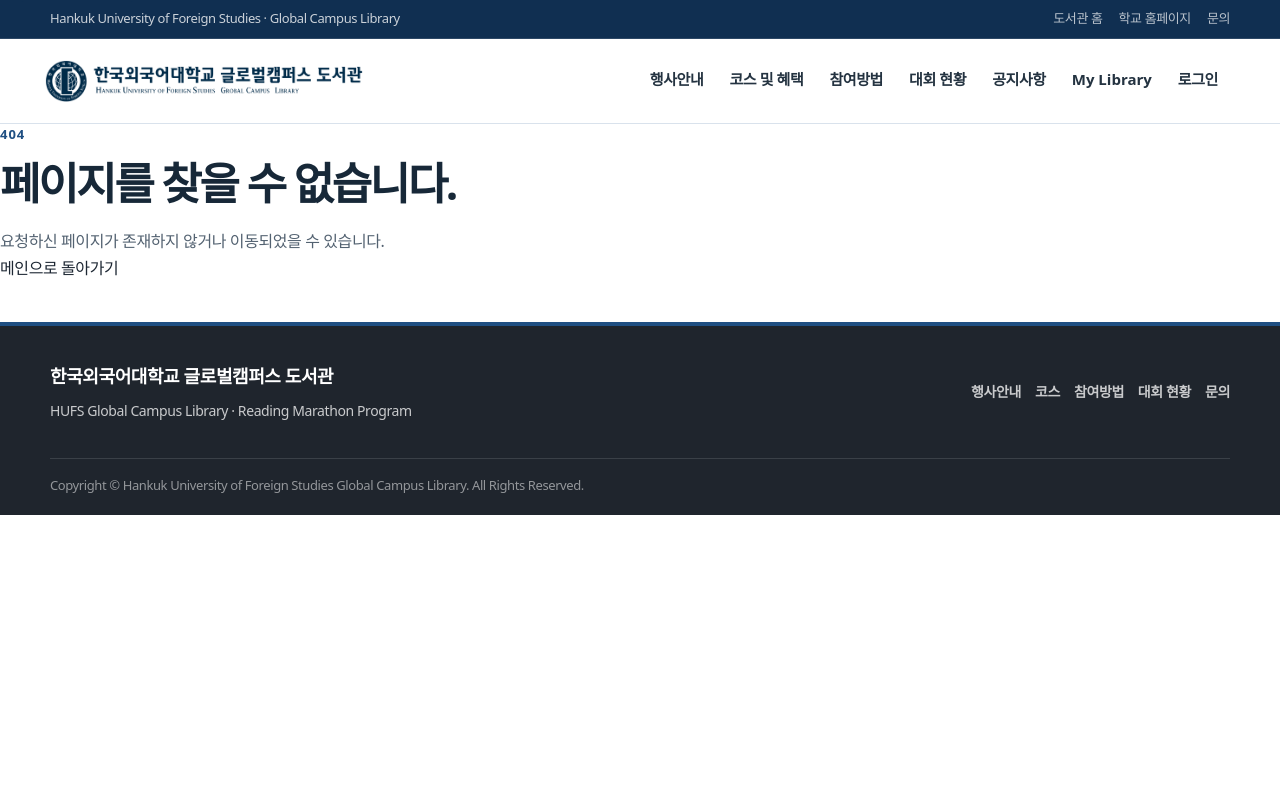
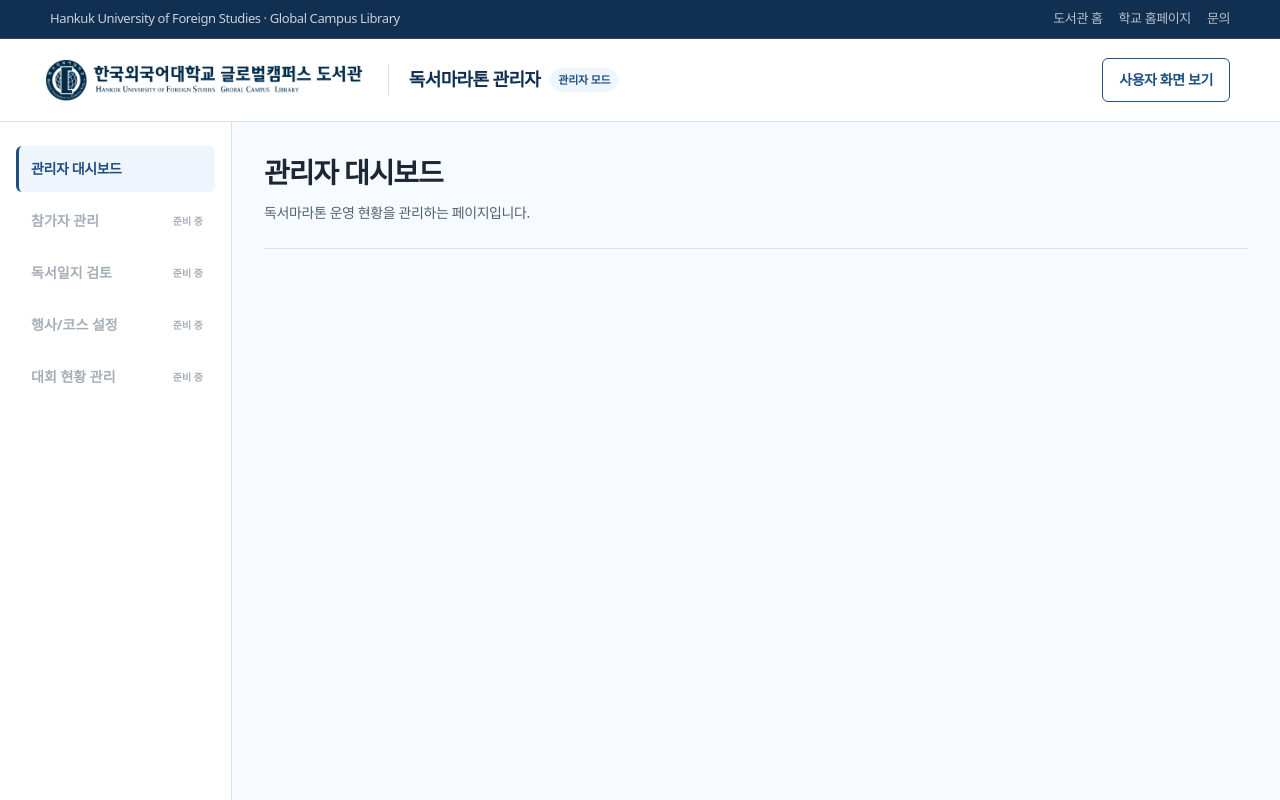
Before and after one commit to HUFS-Reading-Marathon/pagepace-fe, a React (Vite) app: page /admin in a window 1280 px wide. Built offline with nearby package versions, Linux system fonts and the light colour scheme.

Commit message:
feat:관리자 대시보드 페이지

```diff
--- /dev/null
+++ b/src/components/admin/AdminHeader.tsx
@@ -0,0 +1,66 @@
+import { Link } from 'react-router-dom';
+
+function AdminHeader() {
+  return (
+    <>
+      <a className="skip-link" href="#admin-main">
+        본문 바로가기
+      </a>
+
+      <div className="topbar" role="region" aria-label="도서관 바로가기">
+        <div className="wrap topbar-inner">
+          <div className="topbar-title">
+            Hankuk University of Foreign Studies · Global Campus Library
+          </div>
+
+          <nav className="topbar-links" aria-label="상단 유틸리티">
+            <a
+              href="https://lib.hufs.ac.kr/global/"
+              target="_blank"
+              rel="noopener noreferrer"
+            >
+              도서관 홈
+            </a>
+
+            <a
+              href="https://www.hufs.ac.kr/"
+              target="_blank"
+              rel="noopener noreferrer"
+            >
+              학교 홈페이지
+            </a>
+
+            <a href="/#contact">문의</a>
+          </nav>
+        </div>
+      </div>
+
+      <header className="site-header admin-header">
+        <div className="wrap header-main admin-header__inner">
+          <Link
+            to="/admin"
+            className="brand admin-header__brand"
+            aria-label="독서마라톤 관리자 대시보드로 이동"
+          >
+            <img
+              className="admin-header__logo"
+              src="/hufs_global_library_logo.png"
+              alt="한국외국어대학교 글로벌캠퍼스 도서관"
+            />
+
+            <span className="admin-header__title">
+              독서마라톤 관리자
+              <span className="admin-header__mode-badge">관리자 모드</span>
+            </span>
+          </Link>
+
+          <Link to="/" className="admin-header__user-link">
+            사용자 화면 보기
+          </Link>
+        </div>
+      </header>
+    </>
+  );
+}
+
+export default AdminHeader;
--- /dev/null
+++ b/src/components/admin/AdminSidebar.tsx
@@ -0,0 +1,71 @@
+import { NavLink } from 'react-router-dom';
+
+const ADMIN_MENUS = [
+  {
+    label: '관리자 대시보드',
+    path: '/admin',
+    enabled: true,
+  },
+  {
+    label: '참가자 관리',
+    path: '/admin/participants',
+    enabled: false,
+  },
+  {
+    label: '독서일지 검토',
+    path: '/admin/logs',
+    enabled: false,
+  },
+  {
+    label: '행사/코스 설정',
+    path: '/admin/event',
+    enabled: false,
+  },
+  {
+    label: '대회 현황 관리',
+    path: '/admin/status',
+    enabled: false,
+  },
+] as const;
+
+function AdminSidebar() {
+  return (
+    <aside className="admin-sidebar">
+      <nav aria-label="관리자 메뉴">
+        <ul className="admin-sidebar__menu">
+          {ADMIN_MENUS.map((menu) => (
+            <li className="admin-sidebar__item" key={menu.path}>
+              {menu.enabled ? (
+                <NavLink
+                  to={menu.path}
+                  end
+                  className={({ isActive }) =>
+                    [
+                      'admin-sidebar__link',
+                      isActive ? 'admin-sidebar__link--active' : '',
+                    ]
+                      .filter(Boolean)
+                      .join(' ')
+                  }
+                >
+                  {menu.label}
+                </NavLink>
+              ) : (
+                <button
+                  type="button"
+                  className="admin-sidebar__link admin-sidebar__link--disabled"
+                  disabled
+                >
+                  <span>{menu.label}</span>
+                  <small className="admin-sidebar__status">준비 중</small>
+                </button>
+              )}
+            </li>
+          ))}
+        </ul>
+      </nav>
+    </aside>
+  );
+}
+
+export default AdminSidebar;
--- /dev/null
+++ b/src/layouts/AdminLayout.tsx
@@ -0,0 +1,22 @@
+import { Outlet } from 'react-router-dom';
+import AdminHeader from '../components/admin/AdminHeader';
+import AdminSidebar from '../components/admin/AdminSidebar';
+import '../styles/admin.css';
+
+function AdminLayout() {
+  return (
+    <div className="admin-layout">
+      <AdminHeader />
+
+      <div className="admin-layout__body">
+        <AdminSidebar />
+
+        <main id="admin-main" className="admin-layout__main">
+          <Outlet />
+        </main>
+      </div>
+    </div>
+  );
+}
+
+export default AdminLayout;
--- /dev/null
+++ b/src/pages/admin/AdminDashboardPage.tsx
@@ -0,0 +1,12 @@
+function AdminDashboardPage() {
+  return (
+    <section className="admin-page">
+      <header className="admin-page__header">
+        <h1>관리자 대시보드</h1>
+        <p>독서마라톤 운영 현황을 관리하는 페이지입니다.</p>
+      </header>
+    </section>
+  );
+}
+
+export default AdminDashboardPage;
--- a/src/routes/AppRouter.tsx
+++ b/src/routes/AppRouter.tsx
@@ -1,7 +1,9 @@
-import { BrowserRouter, Route, Routes } from 'react-router-dom';
+import { BrowserRouter, Outlet, Route, Routes } from 'react-router-dom';
+import AdminLayout from '../layouts/AdminLayout';
 import Header from '../components/layout/Header';
 import Footer from '../components/layout/Footer';
 import { LoginPage, ApplyPage, ApplyPendingPage } from '../pages/auth';
+import AdminDashboardPage from '../pages/admin/AdminDashboardPage';
 import NotFoundPage from '../pages/error';
 import MainPage from '../pages/main';
 import MyPage from '../pages/my';
@@ -12,12 +14,25 @@ import {
 } from '../pages/logs';
 import MarathonStatusPage from '../pages/status';
 
+function UserLayout() {
+  return (
+    <>
+      <Header />
+      <Outlet />
+      <Footer />
+    </>
+  );
+}
+
 function AppRouter() {
   return (
     <BrowserRouter>
-      <Header />
+      <Routes>
+        <Route path="/admin" element={<AdminLayout />}>
+          <Route index element={<AdminDashboardPage />} />
+        </Route>
 
-      <Routes>
+        <Route element={<UserLayout />}>
           <Route path="/" element={<MainPage />} />
           <Route path="/login" element={<LoginPage />} />
           <Route path="/signup" element={<ApplyPage />} />
@@ -32,9 +47,8 @@ function AppRouter() {
           <Route path="/status" element={<MarathonStatusPage />} />
 
           <Route path="*" element={<NotFoundPage />} />
+        </Route>
       </Routes>
-
-      <Footer />
     </BrowserRouter>
   );
 }
--- /dev/null
+++ b/src/styles/admin.css
@@ -0,0 +1,257 @@
+.admin-layout {
+  display: flex;
+  min-height: 100vh;
+  flex-direction: column;
+  background: var(--blue-10);
+  color: var(--ink);
+}
+
+.admin-layout__body {
+  display: flex;
+  min-height: 0;
+  flex: 1;
+  align-items: stretch;
+}
+
+.admin-layout__main {
+  min-width: 0;
+  flex: 1;
+  padding: 32px;
+  overflow-wrap: anywhere;
+}
+
+.admin-header {
+  flex: 0 0 auto;
+}
+
+/* 크기와 정렬은 global.css의 .header-main을 그대로 사용 */
+.admin-header__inner {
+  gap: 28px;
+}
+
+.admin-header__brand {
+  display: flex;
+  min-width: 0;
+  align-items: center;
+  gap: 20px;
+}
+
+.admin-header__logo {
+  display: block;
+  width: auto;
+  height: 42px;
+  flex: 0 0 auto;
+  object-fit: contain;
+  transform: translateX(-5px);
+}
+
+.admin-header__title {
+  display: flex;
+  min-width: 0;
+  padding-left: 20px;
+  align-items: center;
+  gap: 10px;
+  border-left: 1px solid var(--line);
+  color: var(--navy-deep);
+  font-size: 18px;
+  font-weight: 750;
+  letter-spacing: -0.035em;
+  white-space: nowrap;
+}
+
+.admin-header__mode-badge {
+  display: inline-flex;
+  min-height: 24px;
+  padding: 3px 8px;
+  align-items: center;
+  border-radius: 999px;
+  background: var(--blue-20);
+  color: var(--navy-strong);
+  font-size: 11px;
+  font-weight: 700;
+  letter-spacing: -0.02em;
+}
+
+.admin-header__user-link {
+  display: inline-flex;
+  min-height: 42px;
+  padding: 9px 16px;
+  flex: 0 0 auto;
+  align-items: center;
+  justify-content: center;
+  border: 1px solid var(--navy-strong);
+  border-radius: var(--radius);
+  background: var(--surface);
+  color: var(--navy-strong);
+  font-size: 14px;
+  font-weight: 700;
+  transition:
+    background-color 0.15s ease,
+    color 0.15s ease;
+}
+
+.admin-header__user-link:hover {
+  background: var(--navy-strong);
+  color: #fff;
+}
+
+.admin-header__brand:focus-visible,
+.admin-header__user-link:focus-visible,
+.admin-sidebar__link:focus-visible {
+  outline: 3px solid rgba(31, 79, 130, 0.2);
+  outline-offset: 2px;
+}
+
+.admin-sidebar {
+  width: 232px;
+  flex: 0 0 232px;
+  padding: 24px 16px;
+  background: var(--surface);
+  border-right: 1px solid var(--line);
+}
+
+.admin-sidebar__menu {
+  display: flex;
+  margin: 0;
+  padding: 0;
+  flex-direction: column;
+  gap: 6px;
+  list-style: none;
+}
+
+.admin-sidebar__item {
+  min-width: 0;
+}
+
+.admin-sidebar__link {
+  display: flex;
+  width: 100%;
+  min-height: 46px;
+  padding: 10px 12px;
+  align-items: center;
+  justify-content: space-between;
+  gap: 8px;
+  border: 0;
+  border-left: 3px solid transparent;
+  border-radius: var(--radius);
+  background: transparent;
+  color: var(--body);
+  font-size: 14px;
+  font-weight: 650;
+  line-height: 1.4;
+  text-align: left;
+}
+
+.admin-sidebar__link:not(.admin-sidebar__link--disabled):hover {
+  background: var(--blue-10);
+  color: var(--navy-strong);
+}
+
+.admin-sidebar__link--active {
+  border-left-color: var(--navy-strong);
+  background: var(--blue-20);
+  color: var(--navy-strong);
+}
+
+.admin-sidebar__link--disabled {
+  color: var(--muted);
+  opacity: 0.68;
+  cursor: default;
+}
+
+.admin-sidebar__status {
+  flex: 0 0 auto;
+  color: var(--muted);
+  font-size: 10px;
+  font-weight: 600;
+  white-space: nowrap;
+}
+
+.admin-page {
+  width: 100%;
+}
+
+.admin-page__header {
+  padding-bottom: 24px;
+  border-bottom: 1px solid var(--line);
+}
+
+.admin-page__header h1 {
+  margin: 0;
+  color: var(--ink);
+  font-size: 28px;
+  font-weight: 750;
+  line-height: 1.35;
+  letter-spacing: -0.04em;
+}
+
+.admin-page__header p {
+  margin: 9px 0 0;
+  color: var(--body);
+  font-size: 14px;
+}
+
+@media (max-width: 900px) {
+  .admin-header__inner {
+    gap: 18px;
+  }
+
+  .admin-header__brand {
+    gap: 14px;
+  }
+
+  .admin-header__title {
+    padding-left: 14px;
+    font-size: 16px;
+  }
+
+  .admin-sidebar {
+    width: 196px;
+    flex-basis: 196px;
+    padding-inline: 12px;
+  }
+
+  .admin-layout__main {
+    padding: 28px 24px;
+  }
+}
+
+@media (max-width: 700px) {
+  .admin-header__inner {
+    gap: 12px;
+  }
+
+  .admin-header__title {
+    padding-left: 10px;
+    font-size: 14px;
+  }
+
+  .admin-header__mode-badge {
+    display: none;
+  }
+
+  .admin-header__user-link {
+    min-height: 40px;
+    padding-inline: 12px;
+    font-size: 13px;
+  }
+
+  .admin-sidebar {
+    width: 168px;
+    flex-basis: 168px;
+    padding: 18px 10px;
+  }
+
+  .admin-sidebar__link {
+    padding-inline: 9px;
+    font-size: 13px;
+  }
+
+  .admin-sidebar__status {
+    display: none;
+  }
+
+  .admin-layout__main {
+    padding: 24px 18px;
+  }
+}
```
Lines whose indentation alone changed are shown as unchanged.
